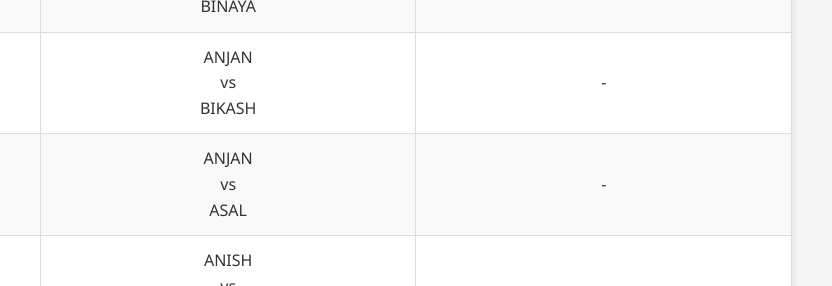
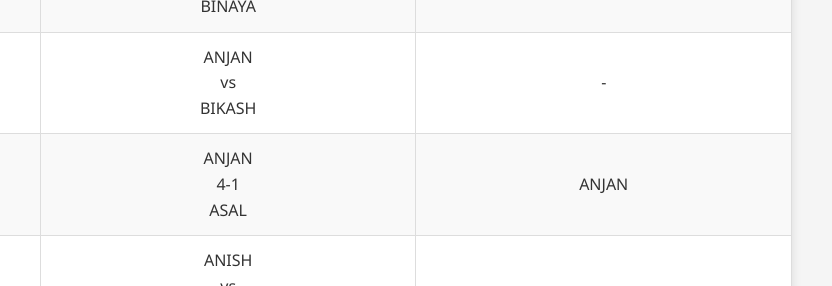
Before and after one commit to 4itaashish/eMPL-4th-Edt, a plain HTML site: page index.html in a window 1280 px wide. Shown: the part 1680-1966 px from the top of the page, 433-1265 px from the left. Drawn offline with Linux system fonts and the light colour scheme.

Commit message:
Update index.html

```diff
--- a/index.html
+++ b/index.html
@@ -124,8 +124,8 @@
                     </tr>
                     <tr>
                         <td></td>
-                        <td>ANJAN <br>vs<br> ASAL</td>
-                        <td>-</td>
+                        <td>ANJAN <br>4-1<br> ASAL</td>
+                        <td>ANJAN</td>
                     </tr>
                     <tr>
                         <td></td>
```
